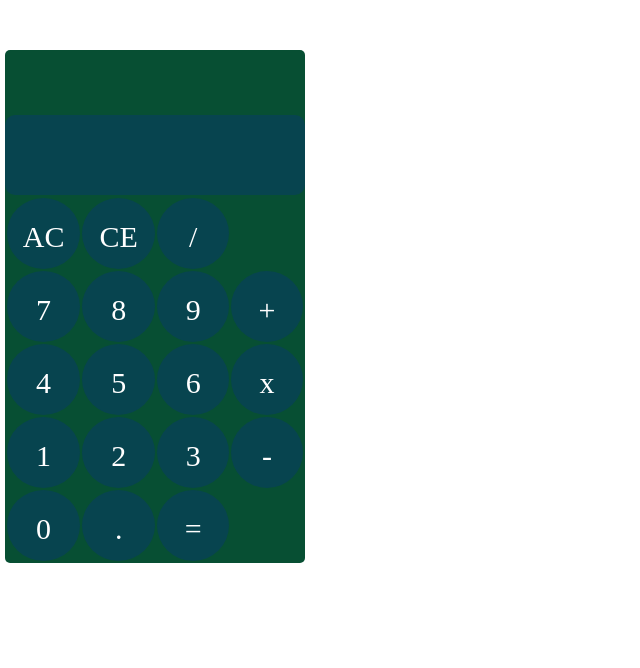
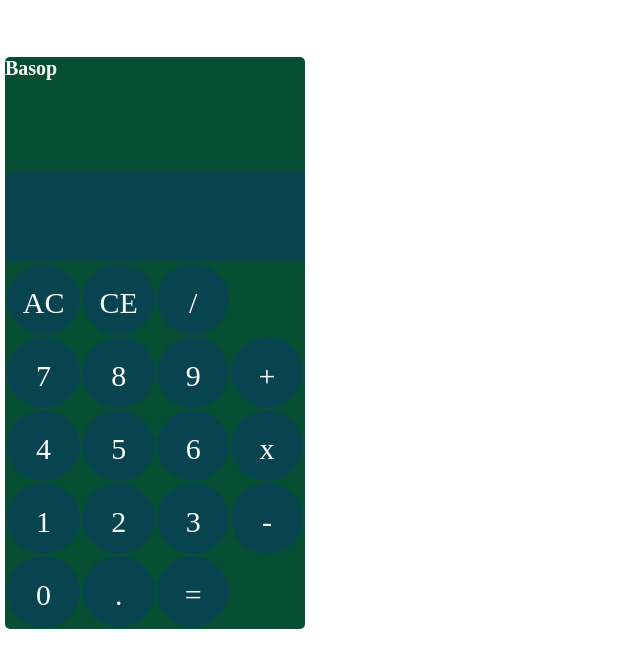
Before and after one commit to siwere66087/calculatorJs, a plain HTML site: page index.html in a window 1280 px wide. Shown: the whole page, without its empty margins (0-640 px from the left). Drawn offline with Linux system fonts and the light colour scheme.

Commit message:
Add files via upload

```diff
--- a/index.html
+++ b/index.html
@@ -13,6 +13,7 @@
 
     <div class="container">
   <div class="calculator">
+    <h4 class="title">Basop </h4>
   <form action= "" id="myForm">
 
   <input type="text" name="result"
--- a/style.css
+++ b/style.css
@@ -37,13 +37,19 @@ box-sizing: border-box;
   border-radius: 0px 0px 5px 5px;
 
 }
+.title{
+
+color: white;
+font-size: 20px;
 
 
+}
+
 #display{
-height: 80px;
+height: 90px;
 width: 100%;
 background-color:rgb(7, 68, 79);
-border-radius: 10px;
+border-radius: 10px 0px 0px 0px;
 }
 
 
```
